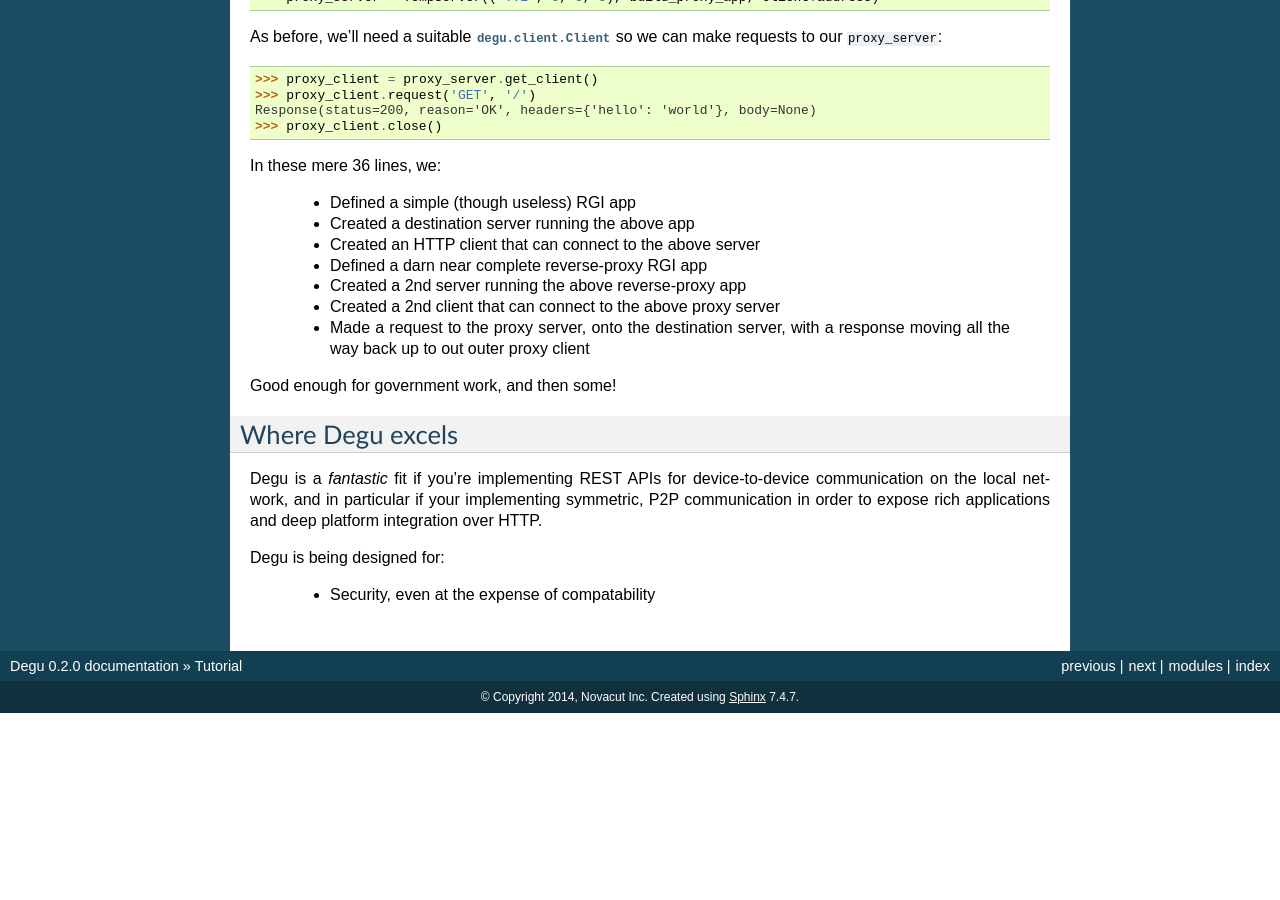
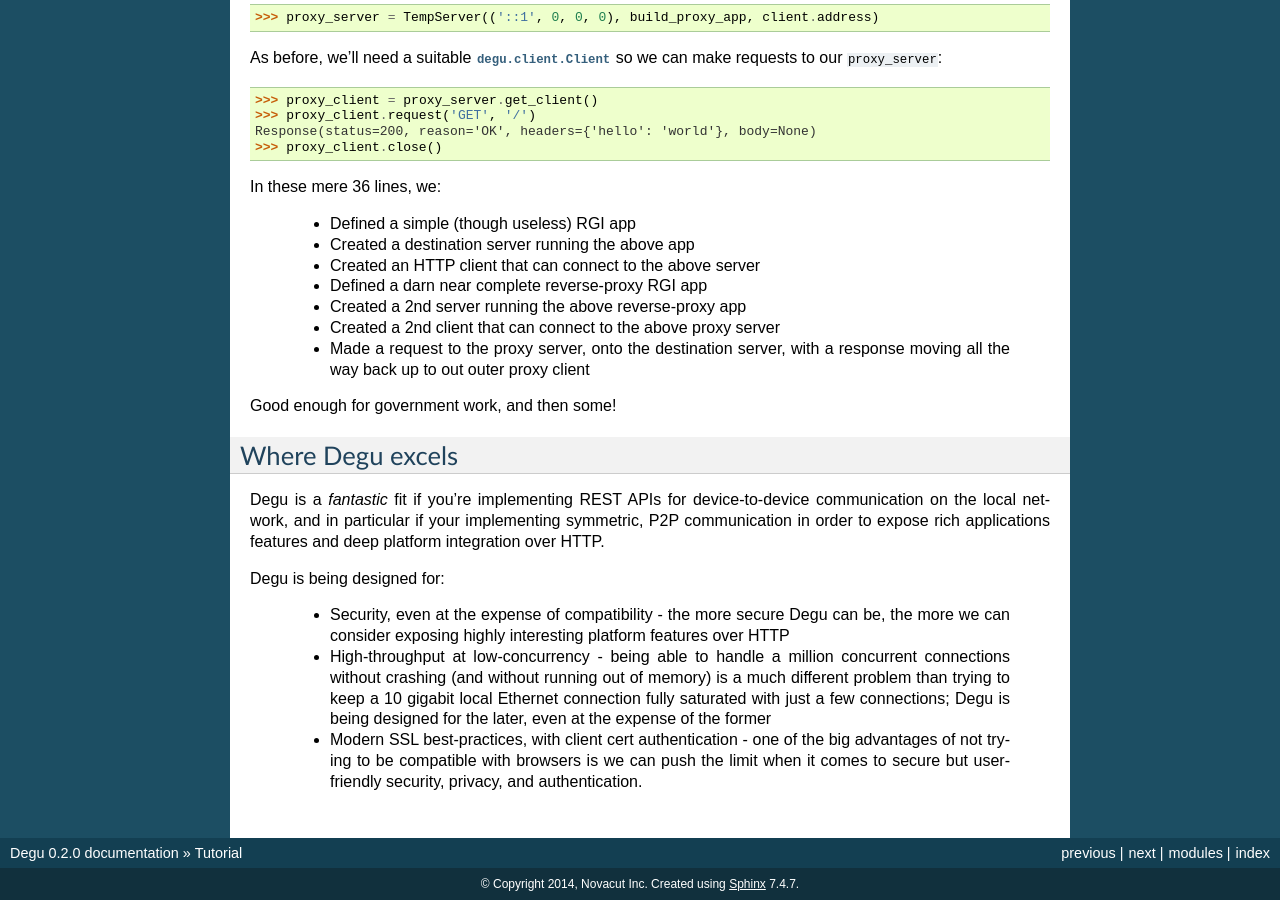
Before and after one commit to json420/degu, a Sphinx documentation site: the page built from doc/tutorial.rst, in a window 1280 px wide and 900 px high, scrolled down 2657 px. Built offline with Sphinx 7.4.7, drawn with Linux system fonts in a browser that asks for light colours; before the commit the page ends 3370 px from its top, so only the background shows below that; some of the changed text lies outside the part shown.

Commit message:
bit o cleanup, expansion

```diff
--- a/doc/tutorial.rst
+++ b/doc/tutorial.rst
@@ -144,9 +144,10 @@ simple functions.
     but could likewise return a new class instance with your simple function as
     an instance attribute, all depending on the decorator in question.
 
-    Degu doesn't do any hard enforcement of this, it just tries to provide an
-    API that makes the right thing the natural thing (even if it might funnel
-    you toward the correct destination with a lot of friendly road cones).
+    Degu itself doesn't do any hard enforcement of this either way, but Degu
+    does try to provide an API that makes the "right" thing feel like the
+    "natural" thing (even if it might funnel you toward the *correct*
+    destination with a lot of friendly road cones).
 
 Looked at another way, the Degu API encourages us *not* to import unnecessary
 modules in our application's main process, and *not* to create unnecessary
@@ -196,12 +197,25 @@ Where Degu excels
 
 Degu is a *fantastic* fit if you're implementing REST APIs for device-to-device
 communication on the local network, and in particular if your implementing
-symmetric, P2P communication in order to expose rich applications and deep
-platform integration over HTTP.
+symmetric, P2P communication in order to expose rich applications features and
+deep platform integration over HTTP.
 
 Degu is being designed for:
 
-    * Security, even at the expense of compatability
+    * Security, even at the expense of compatibility - the more secure Degu can
+      be, the more we can consider exposing highly interesting platform features
+      over HTTP
+
+    * High-throughput at low-concurrency - being able to handle a million
+      concurrent connections without crashing (and without running out of
+      memory) is a much different problem than trying to keep a 10 gigabit
+      local Ethernet connection fully saturated with just a few connections;
+      Degu is being designed for the later, even at the expense of the former
+
+    * Modern SSL best-practices, with client cert authentication - one of the
+      big advantages of not trying to be compatible with browsers is we can push
+      the limit when it comes to secure but user-friendly security, privacy, and
+      authentication.
 
 
 
```
